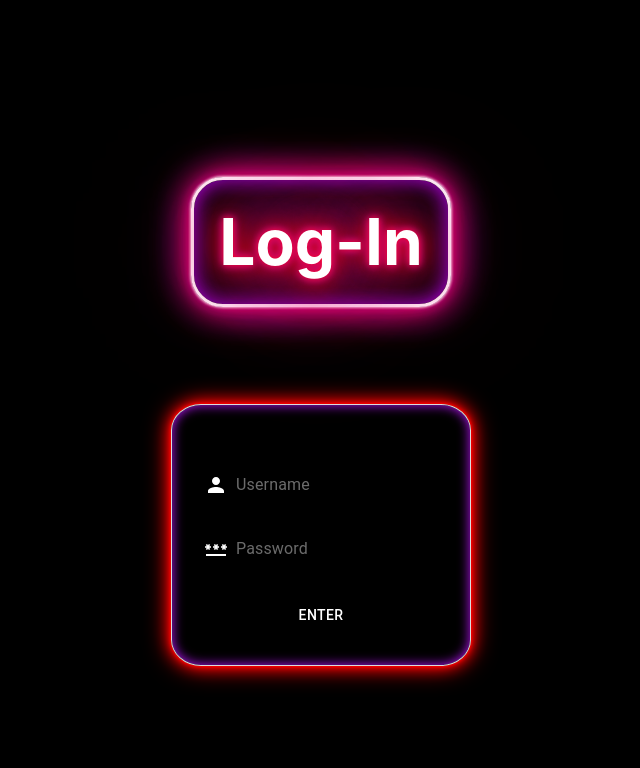
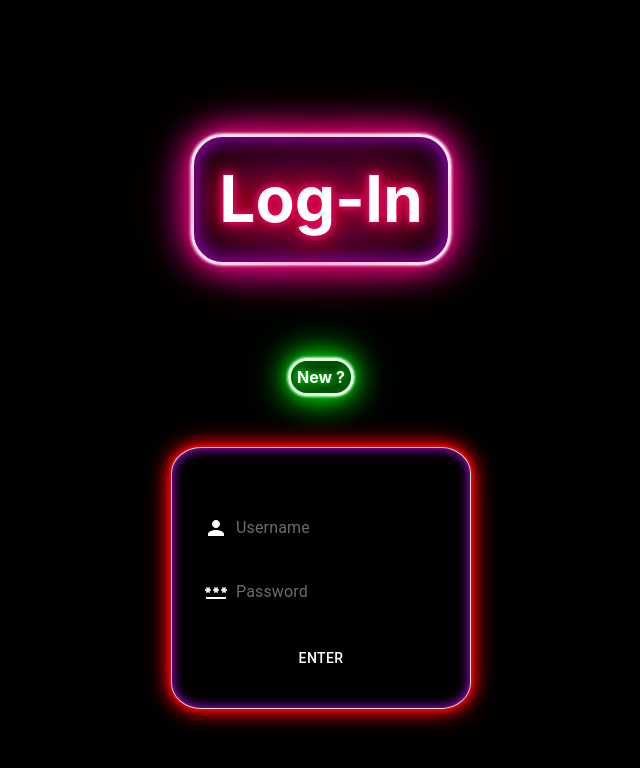
Before and after one commit to CRSylar/ft_Red_Tetris, a Next.js app: page /login in a window 1280 px wide. Shown: the top 768 px of the page, without its empty margins (319-959 px from the left). Built offline with nearby package versions, Linux system fonts and the light colour scheme.

Commit message:
Login page completa con link a SignUp, SOLO UI

```diff
--- a/pages/login.js
+++ b/pages/login.js
@@ -6,9 +6,12 @@ import Input from "@mui/material/Input";
 import {Button} from "@mui/material";
 import PersonIcon from '@mui/icons-material/Person';
 import PasswordIcon from '@mui/icons-material/Password';
+import Favico from "../components/Favico";
+import {useRouter} from "next/router";
 
 function Login () {
 
+	const router = useRouter()
 	const strongRegex = new RegExp("^(?=.*[a-z])(?=.*[A-Z])(?=.*[0-9])(?=.*[!@#\$%\^&\*])(?=.{8,})");
 	const { register, handleSubmit, reset, formState: { errors } } = useForm();
 
@@ -19,10 +22,16 @@ function Login () {
 
 	return (
 		<div className={styles.main}>
+			<Favico/>
 			<div className={styles.container}>
-				<h1 className={styles.title}>
+				<h1 className={styles.login__neon}>
 					{'Log-In '}
 				</h1>
+			</div>
+			<div className={styles.new__box} onClick={() => router.push('/newuser')}>
+				<h3 className={styles.signup__neon}>
+					{'New ?'}
+				</h3>
 			</div>
 			<Box className={styles.login__box}>
 				<form onSubmit={handleSubmit(onSubmit)} className={styles.login__form} >
--- a/styles/Login.module.css
+++ b/styles/Login.module.css
@@ -10,7 +10,7 @@
 .login__box {
     width: 300px;
     color: white;
-    margin: -5rem auto auto auto;
+    margin: auto;
     padding: 2rem;
     border: 1px solid gainsboro;
     border-radius: 10%;
@@ -51,7 +51,7 @@
     margin: auto;
 }
 
-.title {
+.login__neon {
     text-align: center;
     max-width: 300px;
     pointer-events: none;
@@ -79,3 +79,35 @@
     0 0 2.8rem #bc13fe,
     inset 0 0 1.3rem #bc13fe;
 }
+
+.new__box {
+    cursor: pointer;
+    margin: -3.5rem auto;
+}
+
+.signup__neon {
+    text-align: center;
+    max-width: 100px;
+    color: white;
+    line-height: 1.15;
+    font-size: 1rem;
+    text-shadow:
+            0 0 7px #0f0,
+            0 0 10px #04862d,
+            0 0 21px #0f0,
+            0 0 42px #0f0,
+            0 0 82px #04862d,
+            0 0 92px #04862d,
+            0 0 102px #0f0,
+            0 0 151px #0f0;
+
+    border: 0.2rem solid #fff;
+    border-radius: 2rem;
+    padding: 0.4em;
+    box-shadow: 0 0 .2rem #fff,
+    0 0 .2rem #fff,
+    0 0 2rem #00ff00,
+    0 0 0.8rem #04862d,
+    0 0 2.8rem #04862d,
+    inset 0 0 1.3rem #04862d;
+}
```
Also changed, not shown: pages/newuser.js (added, +9 -0 lines).
